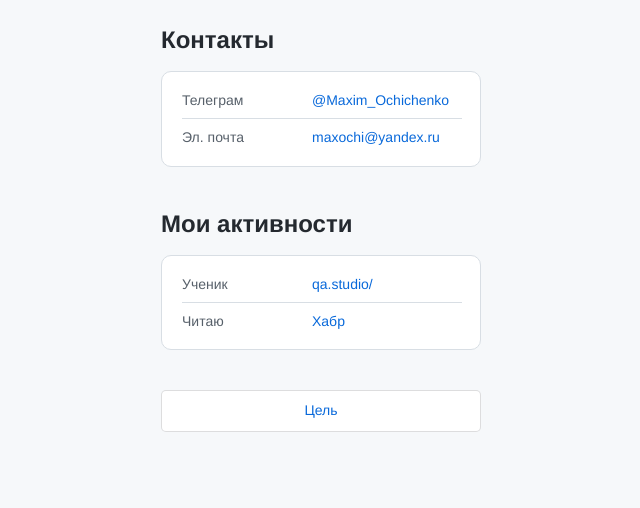
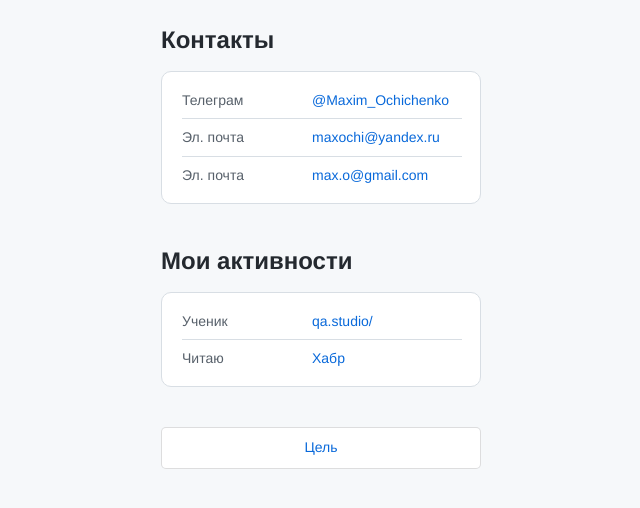
Before and after one commit to Maxim-Ochichenko/CV, a plain HTML site: page cv_git-main. ver.2/index.html in a window 1280 px wide. Shown: the part 400-908 px from the top of the page, without its empty margins (319-959 px from the left). Before the commit the page ends 872 px from the top, so only its background shows below. Drawn offline with Linux system fonts and the light colour scheme.

Commit message:
добавил почту гугл

```diff
--- a/cv_git-main. ver.2/index.html
+++ b/cv_git-main. ver.2/index.html
@@ -28,6 +28,12 @@
             <a class="linsk__link" href="mailto:maxochi@yandex.ru"
               >maxochi@yandex.ru</a
             >
+            <li class="links__link">
+              <p class="links__title">Эл. почта</p>
+              <a class="linsk__link" href="mailto:max.o@gmail.com"
+                >max.o@gmail.com</a
+              >
+
 
 
 
```
